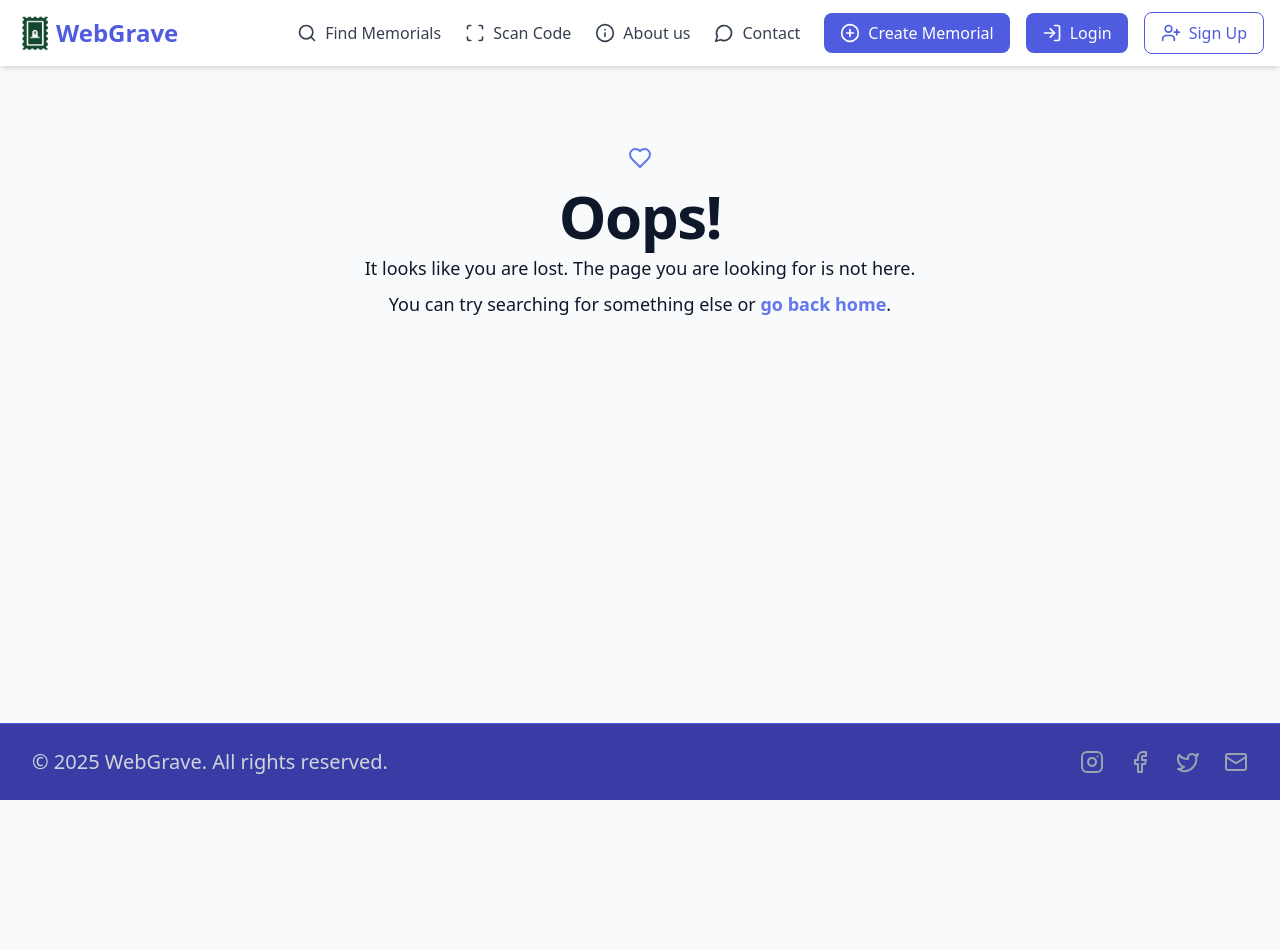
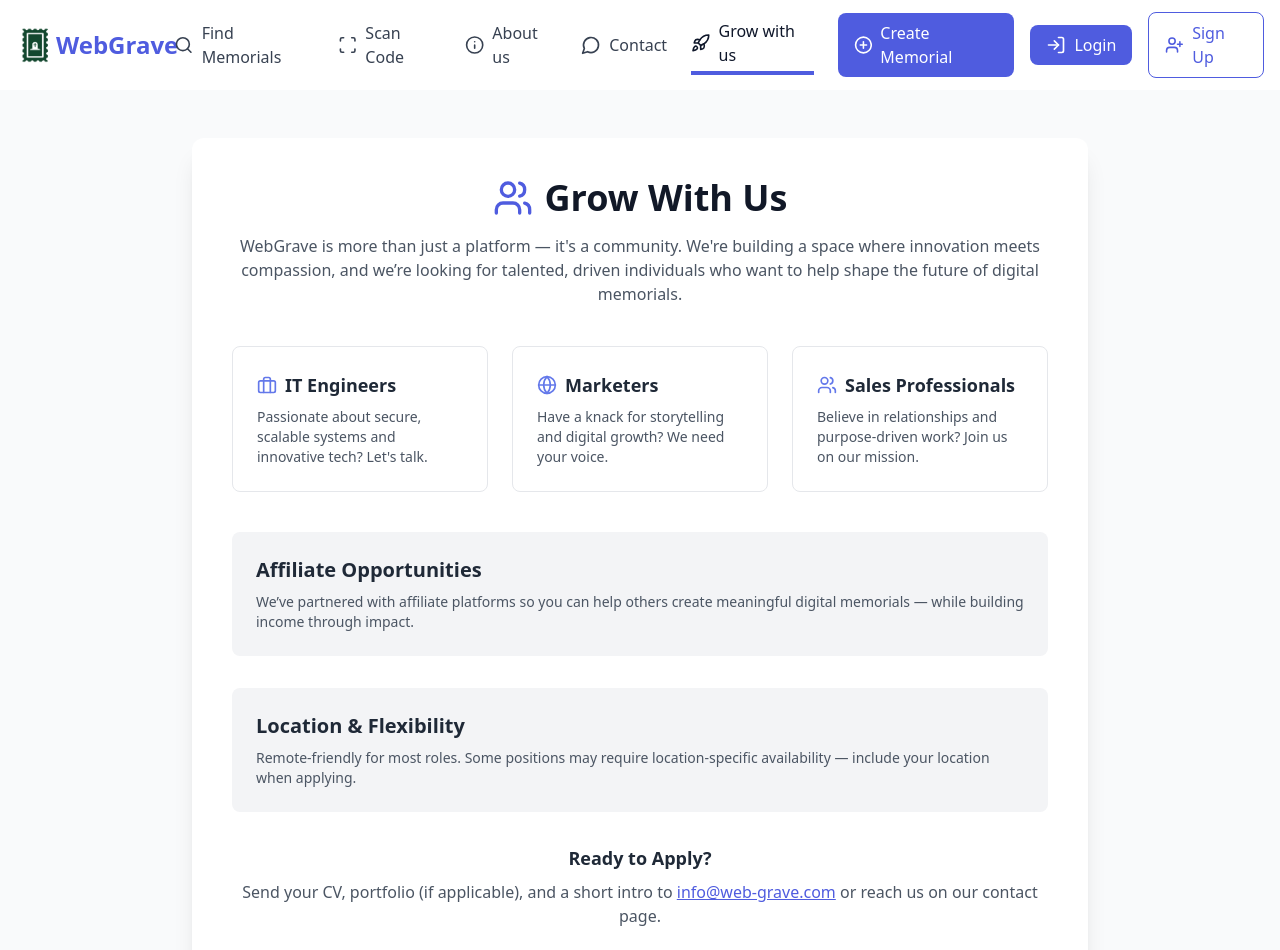
Before and after one commit to AregawiF/webgrave, a React (Vite) app in the folder client/: page /grow-with-us in a window 1280 px wide. Shown: the top 950 px of the page. Before the commit the page ends 800 px from the top, so only its background shows below. Built offline with nearby package versions, Linux system fonts and the light colour scheme; a web font is replaced by a local one.

Commit message:
grow with us page

```diff
--- a/client/src/App.tsx
+++ b/client/src/App.tsx
@@ -9,6 +9,7 @@ import MemorialDetailsPage from './pages/MemorialDetailsPage';
 import EditMemorial from './pages/EditMemorial';
 import SendFlowers from './pages/SendFlowers';
 import ContactForm from './pages/ContactForm';
+import GrowWithUs from './pages/GrowWithUs';
 import PrivateRoute from './components/PrivateRoute';
 import AboutUs from './pages/AboutUs';
 import Home from './pages/Home';
@@ -90,6 +91,7 @@ const App: React.FC = () => {
               }
             />
             <Route path="/contact" element={<ContactForm />} />
+            <Route path="/grow-with-us" element={<GrowWithUs />} />
             <Route
               path="/create-memorial"
               element={
--- a/client/src/components/Navbar.tsx
+++ b/client/src/components/Navbar.tsx
@@ -5,7 +5,8 @@ import {
   LogIn, UserPlus, LogOut, Info, Scan, Folder,
   User,
   X,
-  Menu
+  Menu,
+  Rocket,
 } from 'lucide-react';
 import logo from '../assets/webgrave-logo.png';
 
@@ -92,6 +93,9 @@ const Navbar: React.FC<NavbarProps> = ({ isAuthenticated, setIsAuthenticated })
           <Link to="/contact" className={`flex items-center ${isActive('/contact')}`}>
             <MessageCircle className="mr-2 h-5 w-5" /> Contact
           </Link>
+          <Link to="/grow-with-us" className={`flex items-center ${isActive('/grow-with-us')}`}>
+            <Rocket className="mr-2 h-5 w-5" /> Grow with us
+          </Link>
 
           {!isAuthenticated ? (
             <div className="flex items-center space-x-4">
@@ -160,6 +164,9 @@ const Navbar: React.FC<NavbarProps> = ({ isAuthenticated, setIsAuthenticated })
           <Link to="/contact" onClick={() => setIsMobileMenuOpen(false)} className={`flex items-center my-2`}>
             Contact
           </Link>
+          <Link to="/grow-with-us" onClick={() => setIsMobileMenuOpen(false)} className={`flex items-center my-2`}>
+            Grow with us
+          </Link>
 
           {!isAuthenticated ? (
             <div className="flex flex-col space-y-2">
--- /dev/null
+++ b/client/src/pages/GrowWithUs.tsx
@@ -0,0 +1,85 @@
+import React from 'react';
+import { Briefcase, Users, Globe, Mail } from 'lucide-react';
+import { useNavigate } from 'react-router-dom';
+
+const GrowWithUs: React.FC = () => {
+  const navigate = useNavigate();
+
+  return (
+    <div className="min-h-screen bg-gray-50 px-4 py-12 flex items-center justify-center">
+      <div className="w-full max-w-4xl bg-white shadow-xl rounded-xl p-10">
+        <div className="text-center mb-10">
+          <h1 className="text-4xl font-bold text-gray-900 flex items-center justify-center">
+            <Users className="mr-3 h-10 w-10 text-primary-600" />
+            Grow With Us
+          </h1>
+          <p className="text-gray-600 mt-4">
+            WebGrave is more than just a platform — it's a community. We're building a space where innovation meets compassion, and we’re looking for talented, driven individuals who want to help shape the future of digital memorials.
+          </p>
+        </div>
+
+        <div className="grid grid-cols-1 md:grid-cols-3 gap-6 mb-10">
+          <div className="p-6 border rounded-lg">
+            <h3 className="flex items-center text-lg font-semibold text-gray-800 mb-2">
+              <Briefcase className="mr-2 h-5 w-5 text-primary-500" />
+              IT Engineers
+            </h3>
+            <p className="text-gray-600 text-sm">
+              Passionate about secure, scalable systems and innovative tech? Let's talk.
+            </p>
+          </div>
+          <div className="p-6 border rounded-lg">
+            <h3 className="flex items-center text-lg font-semibold text-gray-800 mb-2">
+              <Globe className="mr-2 h-5 w-5 text-primary-500" />
+              Marketers
+            </h3>
+            <p className="text-gray-600 text-sm">
+              Have a knack for storytelling and digital growth? We need your voice.
+            </p>
+          </div>
+          <div className="p-6 border rounded-lg">
+            <h3 className="flex items-center text-lg font-semibold text-gray-800 mb-2">
+              <Users className="mr-2 h-5 w-5 text-primary-500" />
+              Sales Professionals
+            </h3>
+            <p className="text-gray-600 text-sm">
+              Believe in relationships and purpose-driven work? Join us on our mission.
+            </p>
+          </div>
+        </div>
+
+        <div className="bg-gray-100 p-6 rounded-lg mb-8">
+          <h4 className="text-xl font-semibold text-gray-800 mb-2">Affiliate Opportunities</h4>
+          <p className="text-gray-600 text-sm">
+            We’ve partnered with affiliate platforms so you can help others create meaningful digital memorials — while building income through impact.
+          </p>
+        </div>
+
+        <div className="bg-gray-100 p-6 rounded-lg mb-8">
+          <h4 className="text-xl font-semibold text-gray-800 mb-2">Location & Flexibility</h4>
+          <p className="text-gray-600 text-sm">
+            Remote-friendly for most roles. Some positions may require location-specific availability — include your location when applying.
+          </p>
+        </div>
+
+        <div className="text-center">
+          <h4 className="text-lg font-semibold text-gray-800 mb-2">
+            Ready to Apply?
+          </h4>
+          <p className="text-gray-600 mb-6">
+            Send your CV, portfolio (if applicable), and a short intro to <a href="mailto:info@web-grave.com" className="text-primary-600 underline">info@web-grave.com</a> or reach us on our contact page.
+          </p>
+          <button
+            onClick={() => navigate('/contact')}
+            className="inline-flex items-center px-6 py-3 bg-primary-600 text-white rounded-lg hover:bg-primary-700 transition"
+          >
+            <Mail className="mr-2 h-5 w-5" />
+            Go to Contact Page
+          </button>
+        </div>
+      </div>
+    </div>
+  );
+};
+
+export default GrowWithUs;
```
